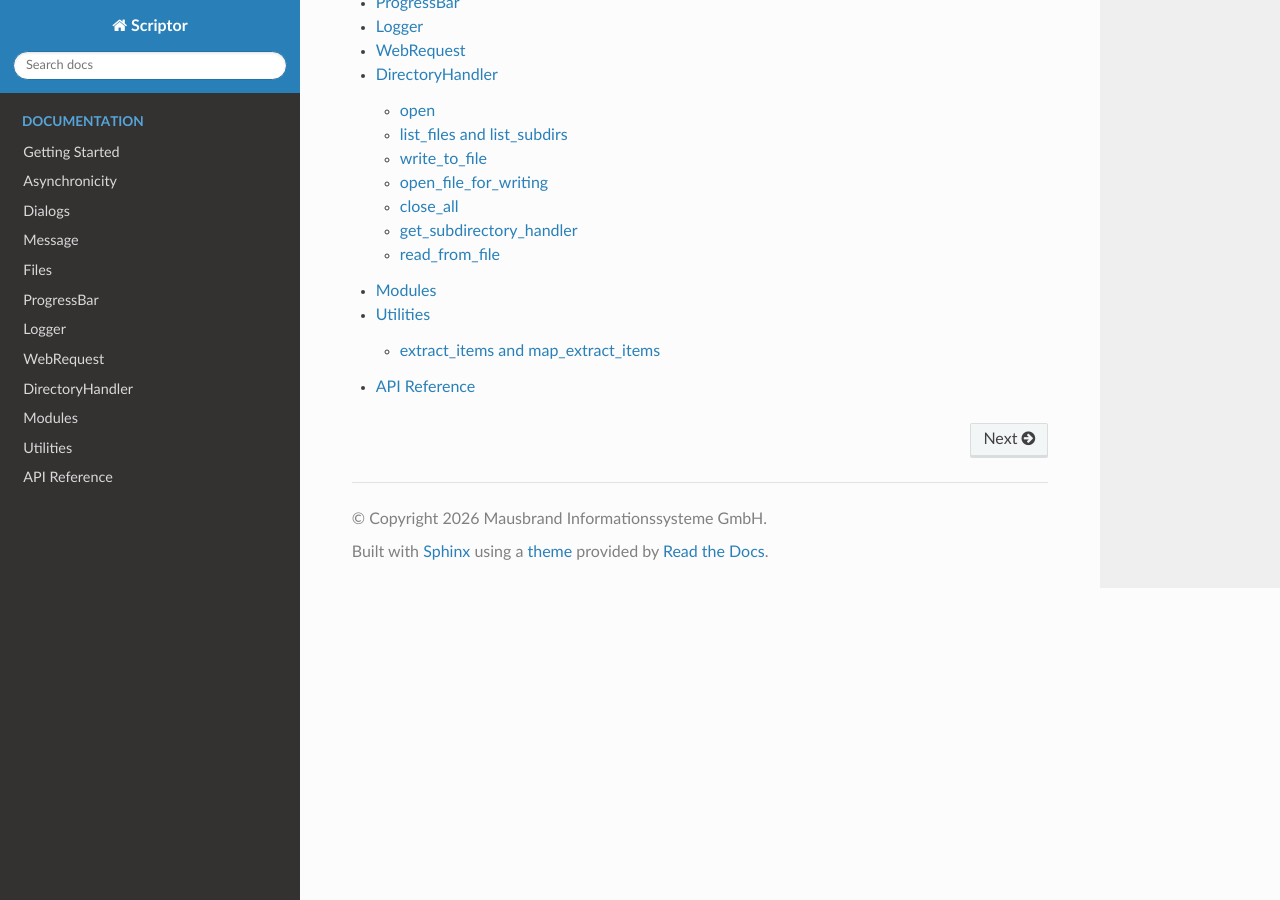
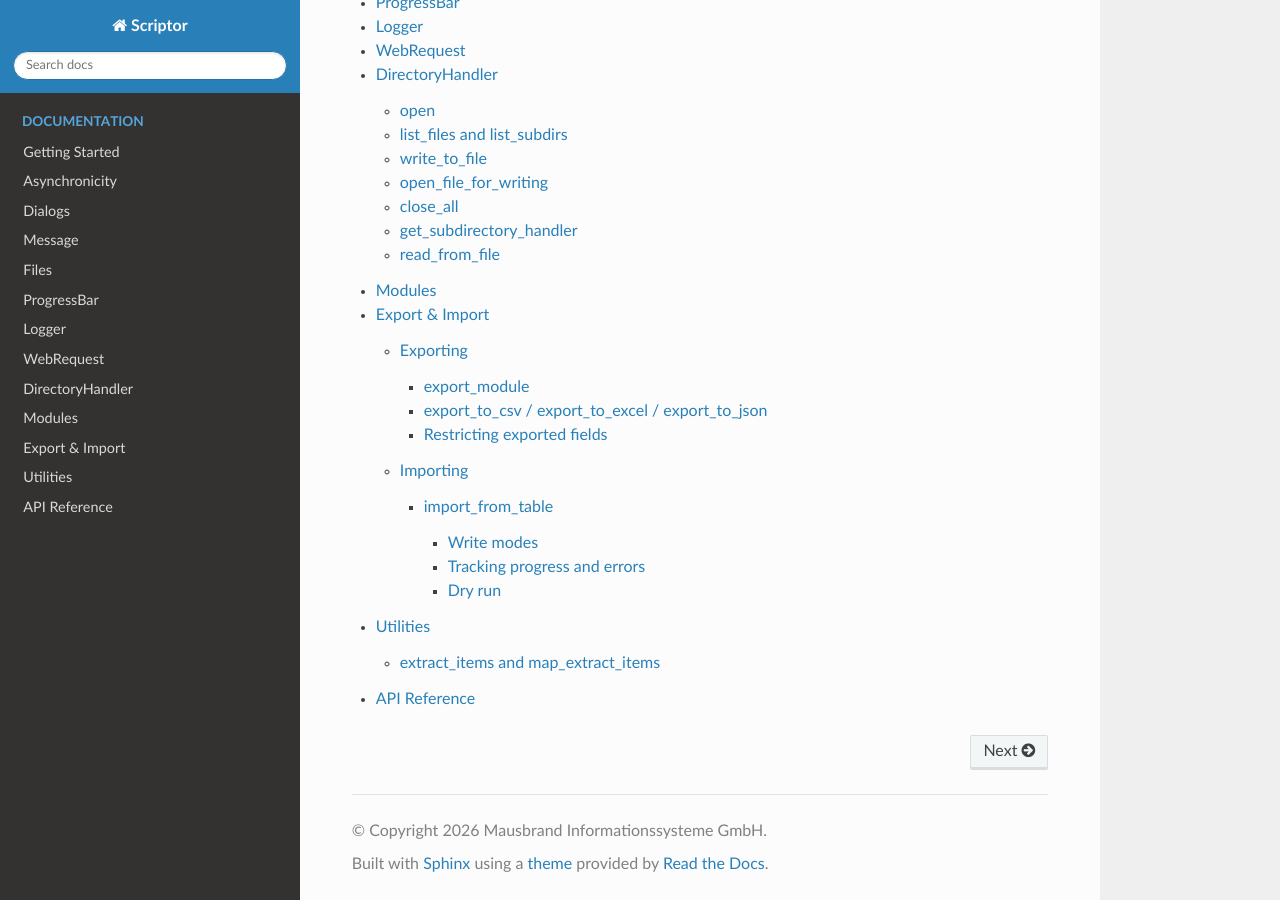
Before and after one commit to viur-framework/viur-scriptor-api, a Sphinx documentation site: the page built from docs/source/index.rst, in a window 1280 px wide and 900 px high, scrolled down 1886 px. Built offline with Sphinx 7.4.7 and the Read the Docs theme 3.1.0, drawn with Linux system fonts in a browser that asks for light colours; some of the changed lines change nothing that is shown.

Commit message:
docs: Add export_import

```diff
--- a/docs/source/API.rst
+++ b/docs/source/API.rst
@@ -39,6 +39,10 @@
 .. autoclass:: viur.scriptor.module.SingletonModule
     :members: name, preview, structure, view, edit
 
+.. automodule:: viur.scriptor.export_import
+    :members: export_module, export_to_csv, export_to_excel, export_to_json, import_from_table,
+              filter_module_structure_with_withelist, filter_module_structure_with_blacklist
+
 .. autoclass:: viur.scriptor.message.Message
     :members: send
 
--- /dev/null
+++ b/docs/source/export_import.rst
@@ -0,0 +1,238 @@
+Export & Import
+===============
+
+The ``export_import`` module provides functions to export data from ViUR modules into files
+(CSV, Excel, JSON) and to import data back from such files. It handles the conversion between
+ViUR's internal data format and flat table representations automatically — including relational
+bones, translated bones, and multiple-values.
+
+.. note::
+   The export/import functions are **not** included in ``from viur.scriptor import *``.
+   Import them explicitly:
+
+   .. code-block:: python
+
+       from viur.scriptor.export_import import export_module, import_from_table
+
+
+Exporting
+---------
+
+export_module
+~~~~~~~~~~~~~
+The simplest way to export a module. Fetches all records automatically and returns a ``File``
+object in the format determined by the filename extension (``.json``, ``.xlsx``, or ``.csv``).
+
+.. code-block:: python
+
+    #### scriptor ####
+    from viur.scriptor import *
+    from viur.scriptor.export_import import export_module
+
+    async def main():
+        file = await export_module("article", filename="article.xlsx")
+        file.download()
+
+
+CSV with a custom delimiter (useful for European Excel installations that expect ``;``):
+
+.. code-block:: python
+
+    #### scriptor ####
+    from viur.scriptor import *
+    from viur.scriptor.export_import import export_module
+
+    async def main():
+        file = await export_module("article", filename="article.csv", csv_delimiter=";")
+        file.download()
+
+
+export_to_csv / export_to_excel / export_to_json
+~~~~~~~~~~~~~~~~~~~~~~~~~~~~~~~~~~~~~~~~~~~~~~~~~
+Use these functions when you already have the data and structure — for example when you want
+to filter or transform records before exporting, or when you only want to export a subset of
+entries.
+
+The workflow is always the same:
+
+1. Get the module and its structure
+2. Collect the records you want to export
+3. Call the matching export function
+
+.. code-block:: python
+
+    #### scriptor ####
+    from viur.scriptor import *
+    from viur.scriptor.export_import import export_to_excel
+
+    async def main():
+        article = await modules.get_module("article")
+        structure = await article.structure()
+
+        # Only export articles that are marked as active
+        data = []
+        async for entry in article.list(params={"active": True}):
+            data.append(entry)
+
+        file = export_to_excel(data, structure, filename="active_articles.xlsx")
+        file.download()
+
+
+The same pattern works for ``export_to_csv`` and ``export_to_json``:
+
+.. code-block:: python
+
+    #### scriptor ####
+    from viur.scriptor import *
+    from viur.scriptor.export_import import export_to_csv, export_to_json
+
+    async def main():
+        article = await modules.get_module("article")
+        structure = await article.structure()
+        data = [entry async for entry in article.list()]
+
+        export_to_csv(data, structure, filename="articles.csv").download()
+        export_to_json(data, structure, filename="articles.json").download()
+
+
+Restricting exported fields
+~~~~~~~~~~~~~~~~~~~~~~~~~~~
+By default all bones are exported. Use ``filter_module_structure_with_whitelist`` to keep only
+specific fields, or ``filter_module_structure_with_blacklist`` to remove specific fields.
+
+.. code-block:: python
+
+    #### scriptor ####
+    from viur.scriptor import *
+    from viur.scriptor.export_import import (
+        export_to_excel,
+        filter_module_structure_with_withelist,
+        filter_module_structure_with_blacklist,
+    )
+
+    async def main():
+        article = await modules.get_module("article")
+        structure = await article.structure()
+        data = [entry async for entry in article.list()]
+
+        # Only export key, name and price
+        filtered = filter_module_structure_with_withelist(structure, ["key", "name", "price"])
+        export_to_excel(data, filtered, filename="articles_slim.xlsx").download()
+
+        # Export everything except internal fields
+        filtered2 = filter_module_structure_with_blacklist(structure, ["viurCurrentSeoKeys", "viurTags"])
+        export_to_excel(data, filtered2, filename="articles_clean.xlsx").download()
+
+
+Importing
+---------
+
+import_from_table
+~~~~~~~~~~~~~~~~~
+Imports records from a table (e.g. a previously exported CSV or Excel file) back into a ViUR
+module. Each row is written to the module using the configured write mode.
+
+The simplest case — re-importing an exported file to update existing records:
+
+.. code-block:: python
+
+    #### scriptor ####
+    from viur.scriptor import *
+    from viur.scriptor.export_import import import_from_table
+
+    async def main():
+        file = await File.open_dialog()
+        table = file.as_dict_table()
+
+        article = await modules.get_module("article")
+        await import_from_table(table, article)
+
+
+Write modes
+^^^^^^^^^^^
+The ``add_or_edit_mode`` parameter controls what happens for each row:
+
+- ``"edit"`` *(default)* — updates existing records; each row must contain a ``key`` column
+- ``"add"`` — always creates a new record, ignoring any ``key`` column
+- ``"add_or_edit"`` — creates a new record if no ``key`` is present, otherwise updates
+
+.. code-block:: python
+
+    #### scriptor ####
+    from viur.scriptor import *
+    from viur.scriptor.export_import import import_from_table
+
+    async def main():
+        file = await File.open_dialog()
+        article = await modules.get_module("article")
+
+        await import_from_table(
+            file.as_dict_table(),
+            article,
+            add_or_edit_mode="add"  # always create new records
+        )
+
+
+Tracking progress and errors
+^^^^^^^^^^^^^^^^^^^^^^^^^^^^^
+For large imports use the callback parameters to track progress and handle errors without
+stopping the entire script:
+
+.. code-block:: python
+
+    #### scriptor ####
+    from viur.scriptor import *
+    from viur.scriptor.export_import import import_from_table
+
+    async def main():
+        file = await File.open_dialog()
+        article = await modules.get_module("article")
+        errors = []
+
+        def on_progress(index, total):
+            ProgressBar.set(
+                percent=int(index / total * 100),
+                current_step=index,
+                total_steps=total
+            )
+
+        def on_error(exc, params):
+            errors.append({"error": str(exc), "params": params})
+
+        await import_from_table(
+            file.as_dict_table(),
+            article,
+            progress_callback=on_progress,
+            exception_callback=on_error,
+        )
+
+        ProgressBar.unset()
+        if errors:
+            print(f"{len(errors)} rows failed:")
+            for e in errors:
+                print(e)
+        else:
+            print("Import complete.")
+
+
+Dry run
+^^^^^^^
+Pass ``dry_run=True`` to process and validate the data without writing anything to the
+database. Useful for checking that the file format is correct before running the real import.
+
+.. code-block:: python
+
+    #### scriptor ####
+    from viur.scriptor import *
+    from viur.scriptor.export_import import import_from_table
+
+    async def main():
+        file = await File.open_dialog()
+        article = await modules.get_module("article")
+
+        await import_from_table(
+            file.as_dict_table(),
+            article,
+            dry_run=True
+        )
+        print("Dry run finished — nothing was written to the database.")
--- a/docs/source/index.rst
+++ b/docs/source/index.rst
@@ -28,5 +28,6 @@
    request
    directoryhandler
    modules
+   export_import
    utils
    API
```
